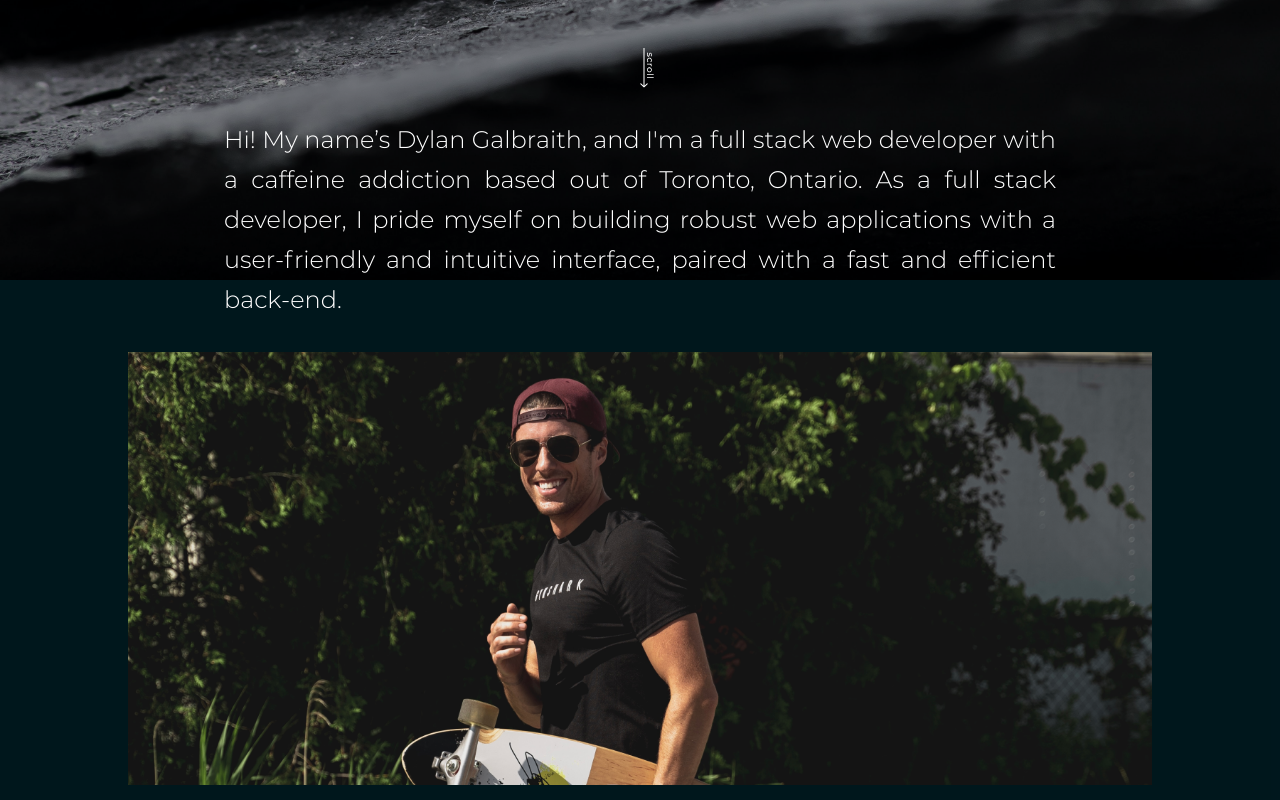
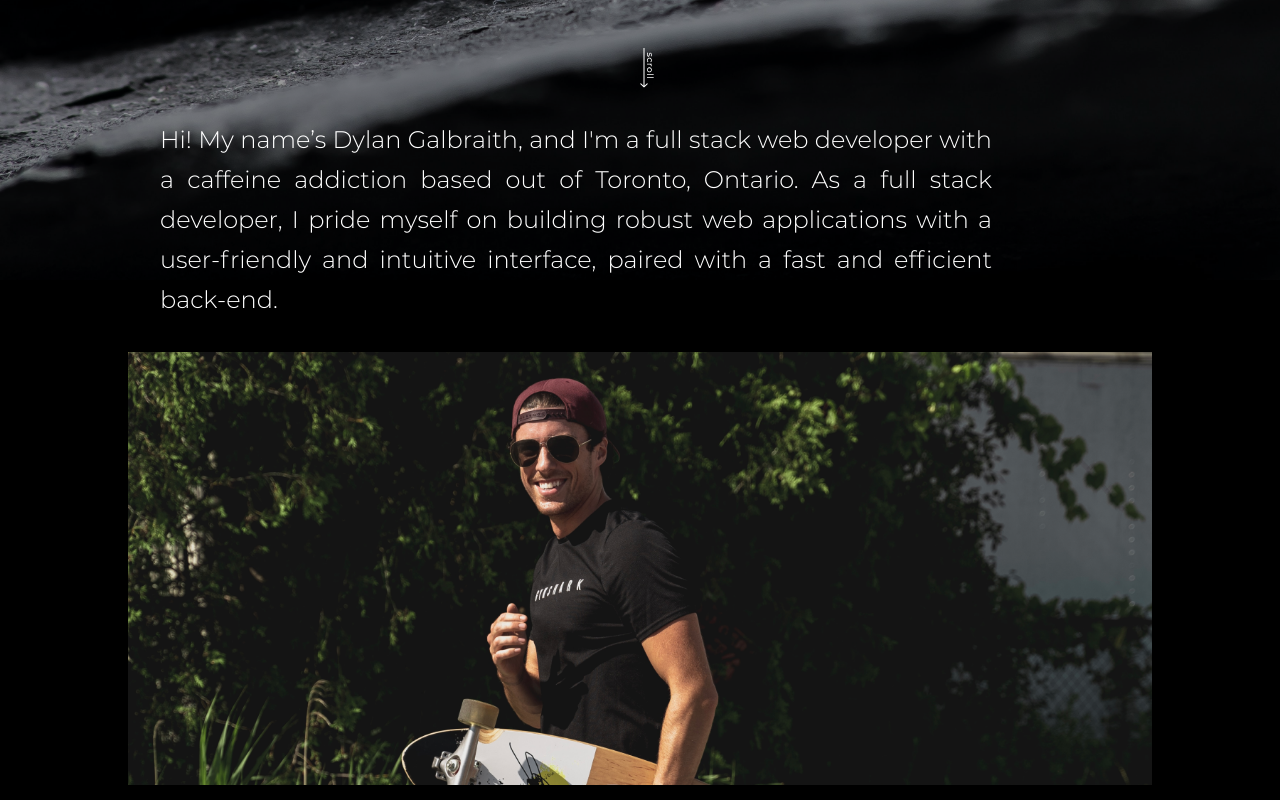
Before and after one commit to dylan-galbraith/portfolio, a React (Create React App) app: page /about in a window 1280 px wide. Shown: the part 680-1480 px from the top of the page. Built offline with nearby package versions, Linux system fonts and the light colour scheme.

Commit message:
Change footer padding

```diff
--- a/src/App.scss
+++ b/src/App.scss
@@ -86,7 +86,7 @@
 
   &__icon {
     opacity: 0.4;
-    margin: 2rem 2rem 8rem;
+    margin: 4rem 2rem 4rem;
     height: 2rem;
     @include tablet {
       height: 3rem;
--- a/src/index.css
+++ b/src/index.css
@@ -5,7 +5,8 @@ body {
     sans-serif;
   -webkit-font-smoothing: antialiased;
   -moz-osx-font-smoothing: grayscale;
-  background-color: #002730;
+  /* background-color: #002730; */
+  background-color: #000000;
 }
 
 code {
--- a/src/pages/About/About.js
+++ b/src/pages/About/About.js
@@ -15,9 +15,11 @@ export default function About() {
         <h1 className="about__heading">about<br/>me</h1>
         <img className="about__arrow" src={arrow} alt="" />
       </div>
-      <p className="about__text">Hi! My name’s Dylan Galbraith, and I'm a full stack web developer with a caffeine addiction based out of Toronto, Ontario. As a full stack developer, I pride myself on building robust web applications with a user-friendly and intuitive interface, paired with a fast and efficient back-end. </p>
-      <img className="about__image" src={heroImage} alt="" />
-      <p className="about__text">Please feel free to take a look through my portfolio and past work, and contact me with any questions you may have!</p>
+      <div className="about__bio">
+        <p className="about__text">Hi! My name’s Dylan Galbraith, and I'm a full stack web developer with a caffeine addiction based out of Toronto, Ontario. As a full stack developer, I pride myself on building robust web applications with a user-friendly and intuitive interface, paired with a fast and efficient back-end. </p>
+        <img className="about__image" src={heroImage} alt="" />
+        <p className="about__text">Please feel free to take a look through my portfolio and past work, and contact me with any questions you may have!</p>
+      </div>
     </main>
   )
 }
--- a/src/pages/About/About.scss
+++ b/src/pages/About/About.scss
@@ -43,6 +43,10 @@
     @include arrow;
   }
 
+  &__bio {
+    padding-bottom: 10rem;
+  }
+
   &__image {
     width: 100vw;
     height: 100vw;
@@ -61,9 +65,9 @@
   }
 
   &__text {
-    font-size: 0.9rem;
+    font-size: 1.2rem;
     font-weight: 300;
-    line-height: 1.2rem;
+    line-height: 1.4rem;
     padding: 0 1rem;
     @include tablet {
       font-size: 1.2rem;
```
Also changed, not shown: src/assets/images/home3.jpg (added).
